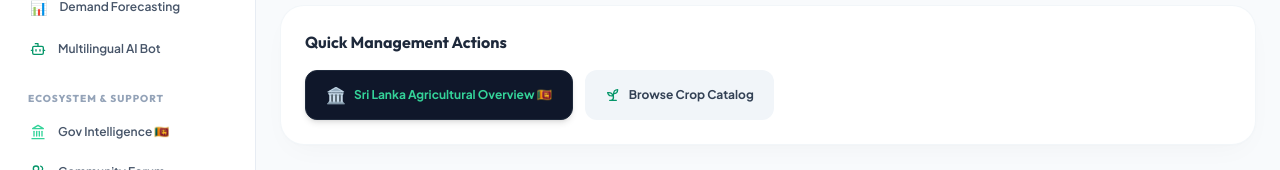
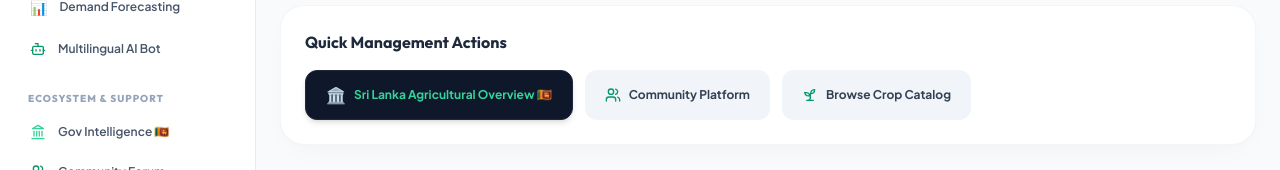
Before and after one commit to DulithThenuka/agrolink, a React (Vite) app in the folder frontend/: page /dashboard in a window 1280 px wide. Shown: the part 371-541 px from the top of the page. Built offline with nearby package versions, Linux system fonts and the light colour scheme; no server answers; sample sign-in values are in the browser's storage.

Commit message:
added dedicated Admin Quick Actions and cleaned up the imports in Dashboard.jsx

```diff
--- a/frontend/src/pages/Dashboard.jsx
+++ b/frontend/src/pages/Dashboard.jsx
@@ -10,13 +10,14 @@ import {
   Loader2,
   Sparkles,
   LogOut,
-  ShieldCheck,
   UserCheck,
   CheckCircle2,
   Clock,
   Truck,
   AlertTriangle,
   Package,
+  BarChart3,
+  TrendingUp,
 } from 'lucide-react';
 import { FarmerDashboard } from './FarmerDashboard';
 import { Logistics } from './Logistics';
@@ -279,7 +280,9 @@ export const Dashboard = () => {
 
       {/* QUICK ACTIONS */}
       <div className="premium-card p-6 bg-white border border-slate-100/90 shadow-md">
-        <h2 className="text-base font-bold text-slate-800 font-display mb-4">Quick Management Actions</h2>
+        <h2 className="text-base font-bold text-slate-800 font-display mb-4">
+          {isAdmin ? 'Admin Quick Controls' : 'Quick Management Actions'}
+        </h2>
 
         <div className="flex flex-wrap gap-3">
           <Link
@@ -289,6 +292,24 @@ export const Dashboard = () => {
             <span className="text-base">🏛️</span> Sri Lanka Agricultural Overview 🇱🇰
           </Link>
 
+          {isAdmin && (
+            <>
+              <Link
+                to="/analytics"
+                className="px-5 py-3 bg-gradient-to-r from-indigo-600 to-purple-600 hover:from-indigo-700 hover:to-purple-700 text-white font-bold text-xs rounded-xl shadow-md shadow-indigo-500/20 transition flex items-center gap-2"
+              >
+                <BarChart3 className="w-4 h-4" /> Platform Analytics
+              </Link>
+
+              <Link
+                to="/price-prediction"
+                className="px-5 py-3 bg-gradient-to-r from-emerald-600 to-teal-600 hover:from-emerald-700 hover:to-teal-700 text-white font-bold text-xs rounded-xl shadow-md shadow-emerald-500/20 transition flex items-center gap-2"
+              >
+                <TrendingUp className="w-4 h-4" /> AI Price Intelligence
+              </Link>
+            </>
+          )}
+
           {isBuyer && (
             <Link
               to="/orders"
@@ -297,6 +318,13 @@ export const Dashboard = () => {
               <ShoppingBag className="w-4 h-4" /> Manage My Orders
             </Link>
           )}
+
+          <Link
+            to="/community"
+            className="px-5 py-3 bg-slate-100 hover:bg-slate-200 text-slate-700 font-bold text-xs rounded-xl transition flex items-center gap-2"
+          >
+            <Users className="w-4 h-4 text-emerald-600" /> Community Platform
+          </Link>
 
           <Link
             to="/crops"
```
